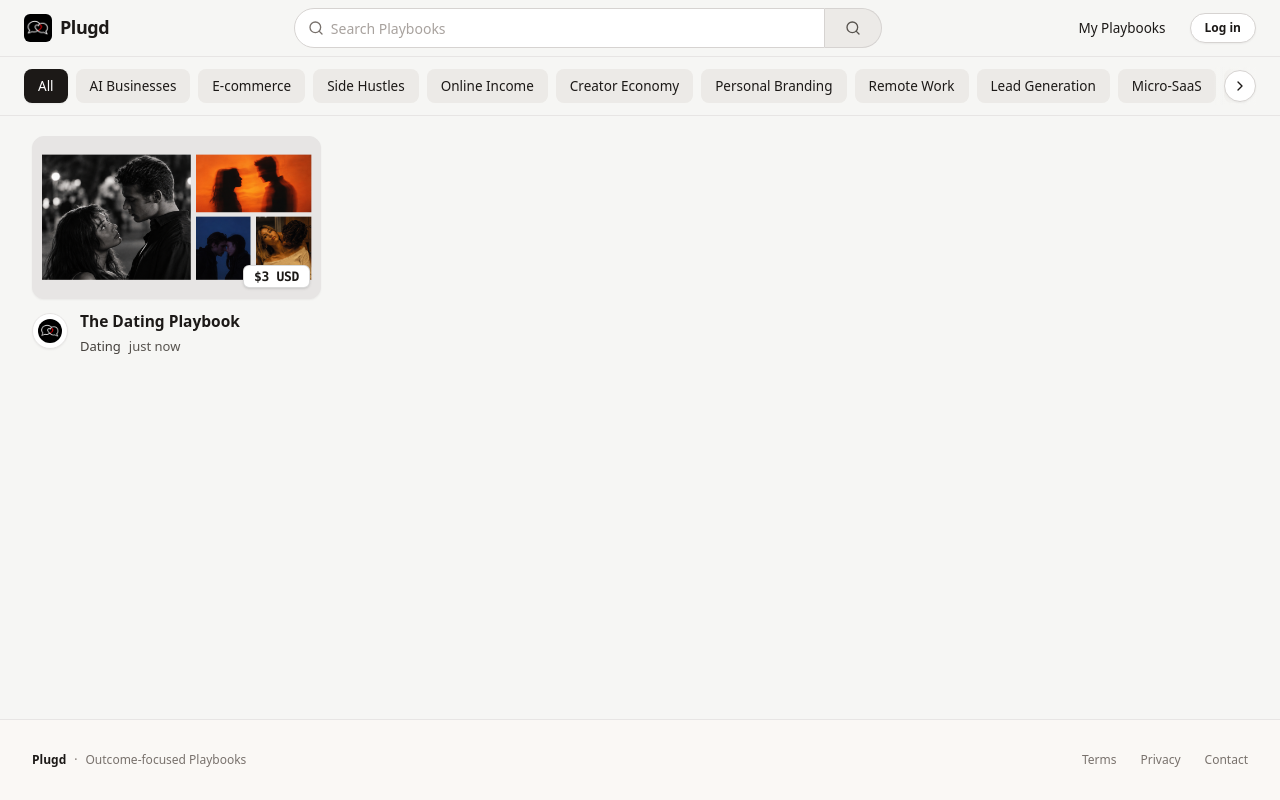
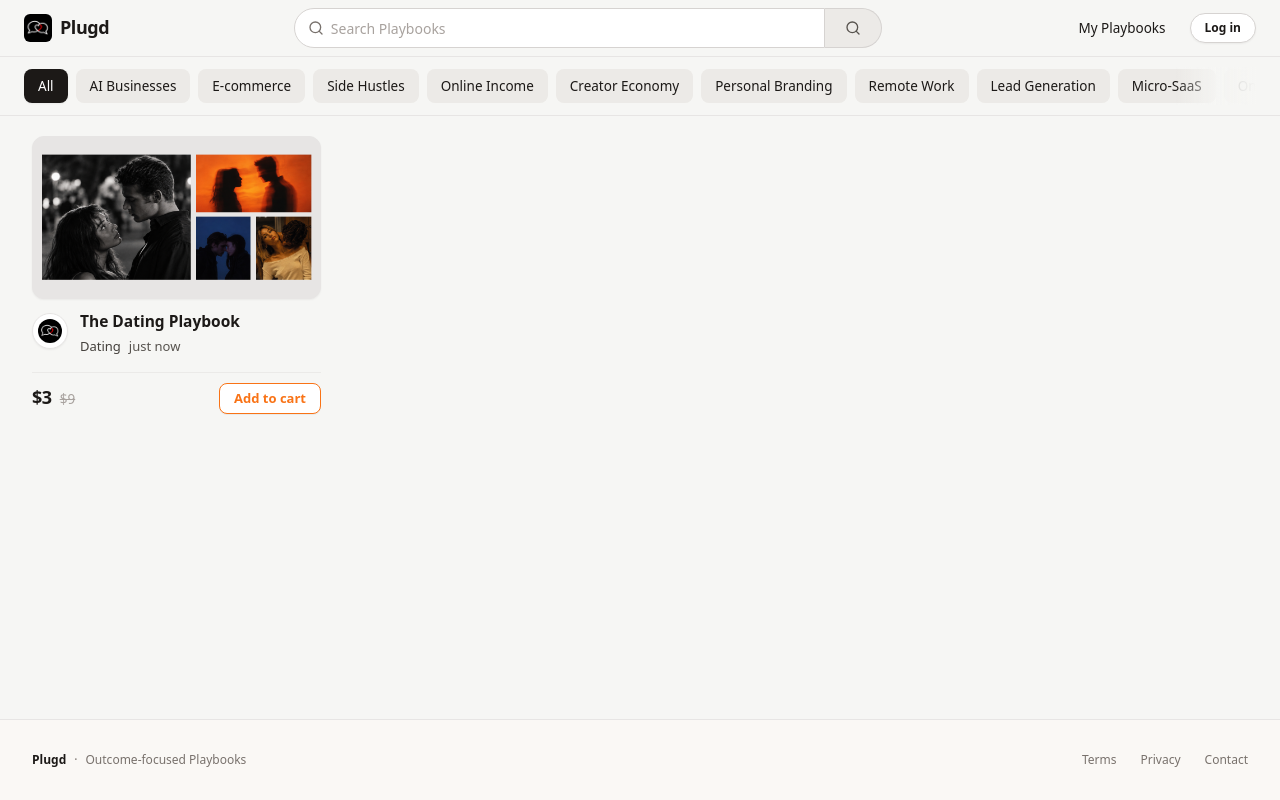
Before and after one commit to Ravishankar802/The-Plugd, a Next.js app: page / in a window 1280 px wide. Built offline with nearby package versions, Linux system fonts and the light colour scheme; no server answers.

Commit message:
feat: replace category row arrow with fade and match playbook card to reference layout

```diff
--- a/src/components/PlaybookFeedCard.tsx
+++ b/src/components/PlaybookFeedCard.tsx
@@ -3,12 +3,12 @@ import Image from "next/image";
 import type { PlaybookSummary } from "@/lib/categories";
 
 /**
- * YouTube-style Playbook Card Component
- * Refined layout:
- * 1. Price badge enlarged in bottom-right corner of thumbnail (YouTube duration style)
- * 2. Modules & lessons badge removed from thumbnail
- * 3. Category & relative date on same line without separator dot (e.g. "Dating  3 days ago")
- * 4. Subtle, rounded card-level hover highlight extending behind thumbnail and info row
+ * Reusable Playbook Card Component (Matches Reference Product Card Layout)
+ * Structure:
+ * 1. Thumbnail without price overlay
+ * 2. Icon on the left, Title on the right (horizontally aligned, wraps multiline cleanly)
+ * 3. Category & publication date beneath title (no separator dot: "Dating     3 days ago")
+ * 4. Dedicated price & Add to cart row: Prominent $3 current price, struck-through $9 comparison price, and Add to cart button to the right
  */
 interface PlaybookFeedCardProps {
   playbook: PlaybookSummary;
@@ -43,12 +43,14 @@ export default function PlaybookFeedCard({ playbook }: PlaybookFeedCardProps) {
   const relativeTime = formatRelativeTime(playbook.publishedAt);
 
   return (
+    <div className="group relative flex flex-col justify-between p-2.5 -m-2.5 rounded-2xl transition-colors duration-150 hover:bg-black/[0.04] focus-within:bg-black/[0.04]">
+      {/* Clickable Card Body linking to Playbook */}
       <Link
         href={playbook.href}
-      className="group flex flex-col p-2.5 -m-2.5 rounded-2xl transition-colors duration-150 hover:bg-black/[0.04] focus-visible:bg-black/[0.04] focus:outline-none cursor-pointer"
+        className="flex flex-col flex-1 focus:outline-none cursor-pointer"
         aria-label={`${playbook.title} — ${playbook.categoryName} Playbook`}
       >
-      {/* 16:9 Thumbnail Container */}
+        {/* 16:9 Thumbnail Container (Without price badge overlay) */}
         <div className="relative aspect-video w-full overflow-hidden rounded-xl bg-[#e7e5e4] border border-[#e7e5e4] shadow-xs">
           {playbook.thumbnail ? (
             <Image
@@ -72,14 +74,9 @@ export default function PlaybookFeedCard({ playbook }: PlaybookFeedCardProps) {
               </span>
             </div>
           )}
-
-        {/* Noticeably Larger High-Contrast Price Badge (Bottom Right — YouTube Duration Position) */}
-        <div className="absolute bottom-2.5 right-2.5 rounded-md bg-white text-[#1c1917] px-2.5 py-1 text-xs sm:text-[13px] font-bold font-mono tracking-tight shadow-sm border border-black/15 pointer-events-none leading-none">
-          ${playbook.price} USD
-        </div>
         </div>
 
-      {/* YouTube-Style Info Row Below Thumbnail */}
+        {/* Title and Icon Row */}
         <div className="mt-3 flex items-start gap-3">
           {/* Playbook Icon on the Left */}
           <div className="flex h-9 w-9 shrink-0 items-center justify-center rounded-full bg-white border border-[#e7e5e4] shadow-xs overflow-hidden mt-0.5">
@@ -98,7 +95,7 @@ export default function PlaybookFeedCard({ playbook }: PlaybookFeedCardProps) {
               {playbook.title}
             </h3>
 
-          {/* Category & Relative Publication Time (No Separator Dot) */}
+            {/* Category and Publication Date (No separator dot) */}
             <div className="mt-1 flex items-center gap-2 text-[13px] text-[#57534e]">
               <span className="font-medium text-[#44403c]">{playbook.categoryName}</span>
               <span>{relativeTime}</span>
@@ -106,5 +103,28 @@ export default function PlaybookFeedCard({ playbook }: PlaybookFeedCardProps) {
           </div>
         </div>
       </Link>
+
+      {/* Price and Add to Cart Row */}
+      <div className="mt-3.5 flex items-center justify-between gap-2 pt-2.5 border-t border-[#e7e5e4]/70">
+        <div className="flex items-baseline gap-2">
+          {/* Prominent Current Price */}
+          <span className="text-[17px] sm:text-[18px] font-bold text-[#1c1917] tracking-tight">
+            ${playbook.price}
+          </span>
+          {/* Original Muted Price with Strikethrough */}
+          <span className="text-[13px] sm:text-[13.5px] text-[#a8a29e] line-through font-medium">
+            $9
+          </span>
+        </div>
+
+        {/* Add to Cart Action Button */}
+        <Link
+          href={playbook.href}
+          className="inline-flex items-center justify-center rounded-lg border border-[#f97316] bg-white px-3 sm:px-3.5 py-1.5 text-xs sm:text-[13px] font-semibold text-[#f97316] hover:bg-[#f97316] hover:text-white transition-colors duration-150 shrink-0 shadow-2xs"
+        >
+          Add to cart
+        </Link>
+      </div>
+    </div>
   );
 }
--- a/src/components/PlugdHomePageClient.tsx
+++ b/src/components/PlugdHomePageClient.tsx
@@ -2,7 +2,7 @@
 
 import { useState, useRef, useEffect, useMemo } from "react";
 import Link from "next/link";
-import { ChevronLeft, ChevronRight, X } from "lucide-react";
+import { X } from "lucide-react";
 import Header from "@/components/Header";
 import PlaybookFeedCard from "@/components/PlaybookFeedCard";
 import type { PlaybookSummary } from "@/lib/categories";
@@ -42,14 +42,12 @@ export default function PlugdHomePageClient({
   const [searchQuery, setSearchQuery] = useState<string>("");
 
   const chipsContainerRef = useRef<HTMLDivElement>(null);
-  const [canScrollLeft, setCanScrollLeft] = useState(false);
-  const [canScrollRight, setCanScrollRight] = useState(false);
+  const [canScrollRight, setCanScrollRight] = useState(true);
 
-  // Check scroll positions for chip bar arrows
+  // Check scroll positions for right-edge fade indicator
   const checkScroll = () => {
     const el = chipsContainerRef.current;
     if (!el) return;
-    setCanScrollLeft(el.scrollLeft > 4);
     setCanScrollRight(el.scrollLeft < el.scrollWidth - el.clientWidth - 4);
   };
 
@@ -58,13 +56,6 @@ export default function PlugdHomePageClient({
     window.addEventListener("resize", checkScroll);
     return () => window.removeEventListener("resize", checkScroll);
   }, []);
-
-  const scrollChips = (direction: "left" | "right") => {
-    const el = chipsContainerRef.current;
-    if (!el) return;
-    const amount = direction === "left" ? -240 : 240;
-    el.scrollBy({ left: amount, behavior: "smooth" });
-  };
 
   // Real client-side filtering combining category and search query
   const filteredPlaybooks = useMemo(() => {
@@ -105,20 +96,6 @@ export default function PlugdHomePageClient({
         {/* YouTube-Inspired Horizontal Category Chips Bar */}
         <div className="sticky top-[56px] z-40 bg-[#f6f6f4]/95 backdrop-blur-md border-b border-[#e7e5e4] py-2.5 px-3 sm:px-6">
           <div className="mx-auto max-w-[1600px] relative flex items-center">
-            {/* Left Scroll Arrow */}
-            {canScrollLeft && (
-              <div className="absolute left-0 top-0 bottom-0 z-10 hidden sm:flex items-center pr-3 bg-gradient-to-r from-[#f6f6f4] via-[#f6f6f4]/90 to-transparent">
-                <button
-                  type="button"
-                  onClick={() => scrollChips("left")}
-                  className="flex h-8 w-8 items-center justify-center rounded-full bg-white border border-[#d6d3d1] shadow-xs text-[#1c1917] hover:bg-[#eceae7] transition-colors cursor-pointer"
-                  aria-label="Scroll categories left"
-                >
-                  <ChevronLeft className="h-4 w-4" />
-                </button>
-              </div>
-            )}
-
             {/* Scrollable Chips Container */}
             <div
               ref={chipsContainerRef}
@@ -150,19 +127,13 @@ export default function PlugdHomePageClient({
               })}
             </div>
 
-            {/* Right Scroll Arrow */}
-            {canScrollRight && (
-              <div className="absolute right-0 top-0 bottom-0 z-10 hidden sm:flex items-center pl-3 bg-gradient-to-l from-[#f6f6f4] via-[#f6f6f4]/90 to-transparent">
-                <button
-                  type="button"
-                  onClick={() => scrollChips("right")}
-                  className="flex h-8 w-8 items-center justify-center rounded-full bg-white border border-[#d6d3d1] shadow-xs text-[#1c1917] hover:bg-[#eceae7] transition-colors cursor-pointer"
-                  aria-label="Scroll categories right"
-                >
-                  <ChevronRight className="h-4 w-4" />
-                </button>
-              </div>
-            )}
+            {/* Subtle Right-Edge Fade Indicator */}
+            <div
+              className={`pointer-events-none absolute right-0 top-0 bottom-0 w-12 sm:w-20 bg-gradient-to-l from-[#f6f6f4] via-[#f6f6f4]/80 to-transparent transition-opacity duration-200 z-10 ${
+                canScrollRight ? "opacity-100" : "opacity-0"
+              }`}
+              aria-hidden="true"
+            />
           </div>
         </div>
 
```
Lines whose indentation alone changed are shown as unchanged.
